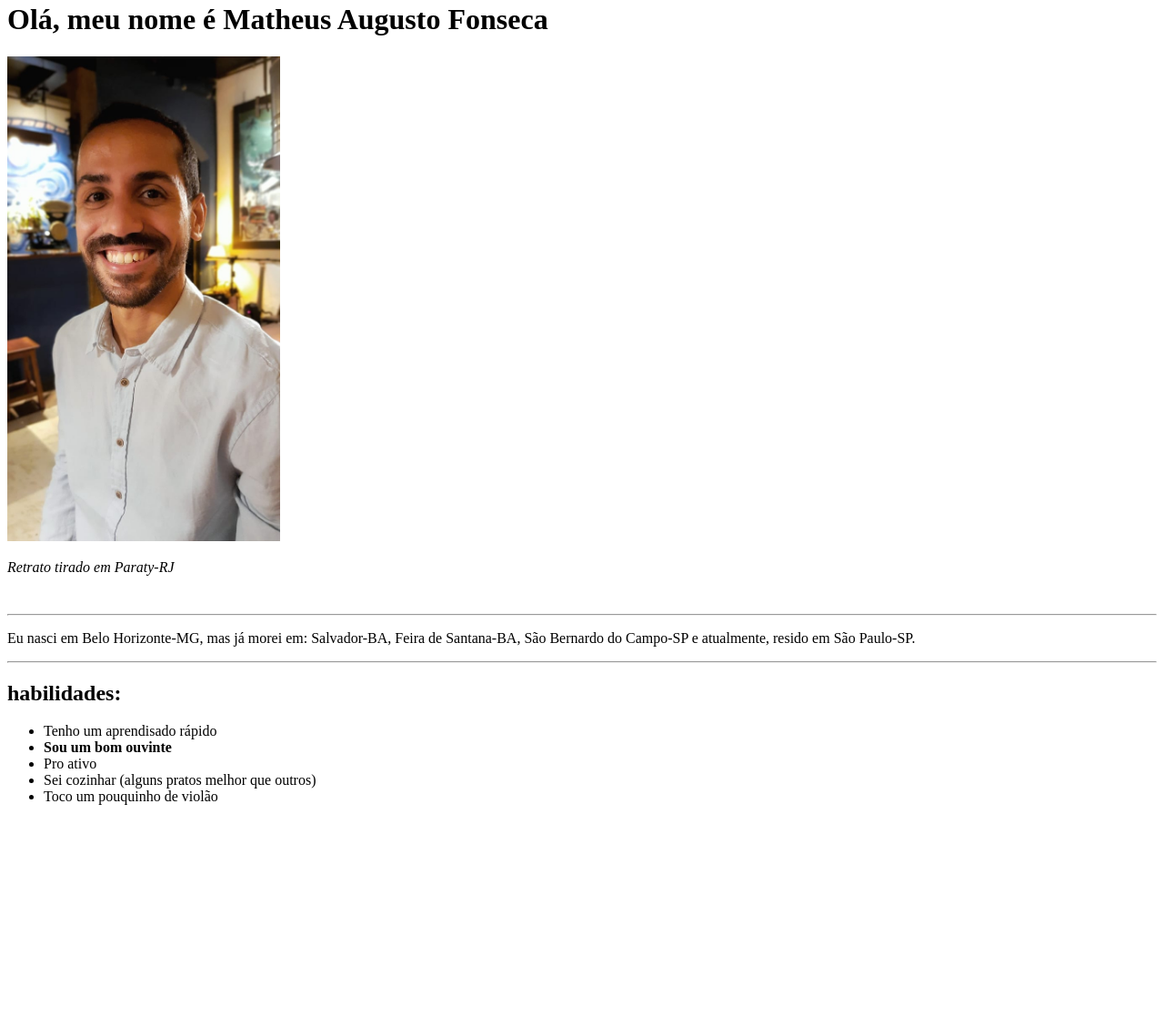
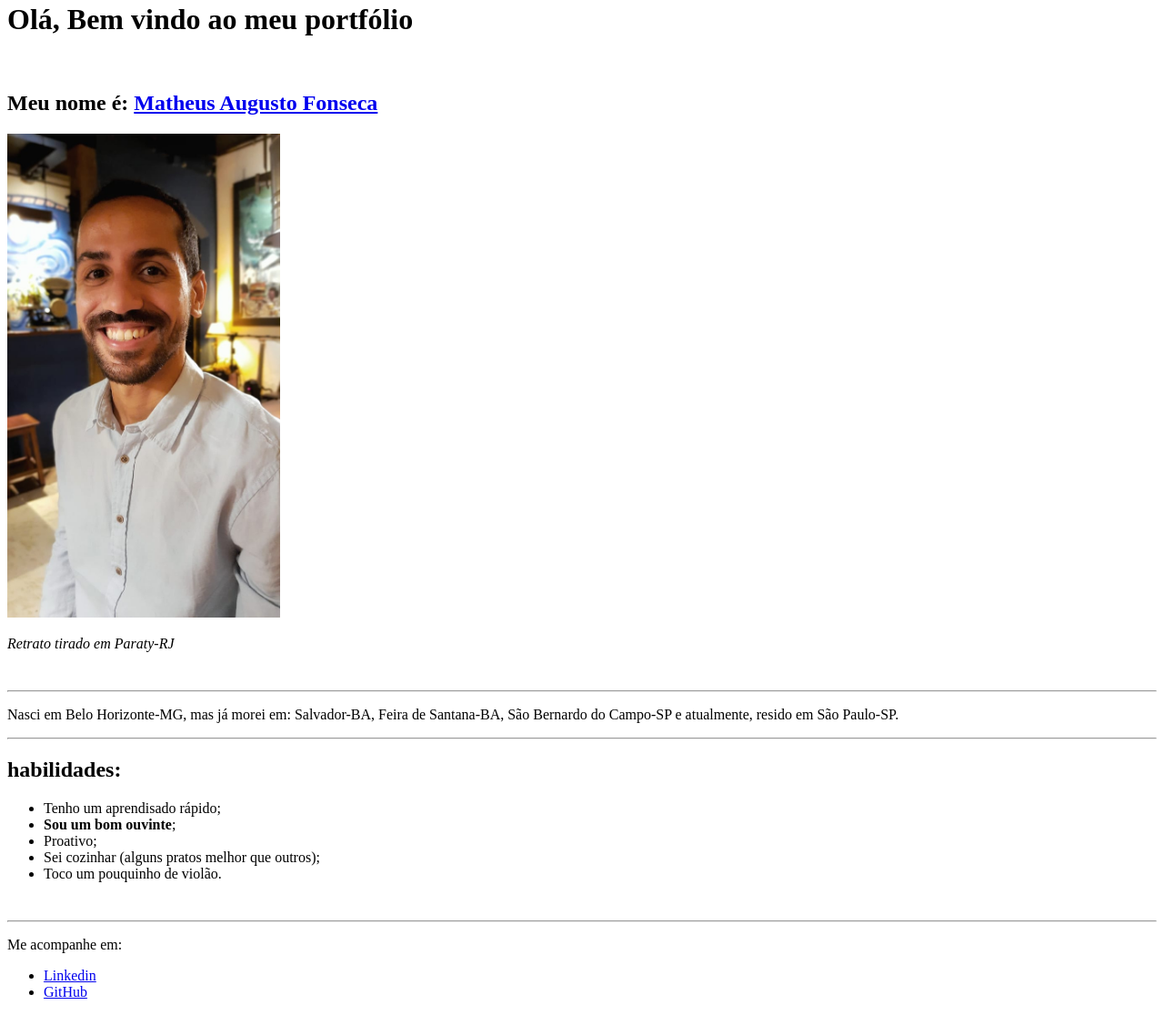
Before and after one commit to MatheusAugustoFonseca/MatheusAugustoFonseca.github.io, a plain HTML site: page index.html in a window 1280 px wide. Shown: the part 18-1134 px from the top of the page at 91% size. Before the commit the page ends 919 px from the top, so only its background shows below. Drawn offline with Linux system fonts and the light colour scheme.

Commit message:
add links

```diff
--- a/index.html
+++ b/index.html
@@ -9,26 +9,37 @@
 </head>
 
 <body>
-    <h1>Olá, meu nome é Matheus Augusto Fonseca</h1>
+    <h1>Olá, Bem vindo ao meu portfólio</h1>
+    <br>
+    <h2>Meu nome é: <a href="#foto-retrato"> Matheus Augusto Fonseca</a></h2>
 
-    <img src="./foto_pessoal.jpg" alt="Foto pessoal do autor" width="300px">
+    <img id="foto-retrato" src="./foto_pessoal.jpg" alt="Foto pessoal do autor" width="300px">
     <!-- <br> -->
     <p><em>Retrato tirado em Paraty-RJ</em></p>
     <br>
     <hr>
     <p>
-        Eu nasci em Belo Horizonte-MG, mas já morei em: Salvador-BA, Feira de Santana-BA, São Bernardo do Campo-SP e
+        Nasci em Belo Horizonte-MG, mas já morei em: Salvador-BA, Feira de Santana-BA, São Bernardo do Campo-SP e
         atualmente, resido em São Paulo-SP.
     </p>
 <hr>
 <p>
     <h2>habilidades:</h2>
     <ul>
-        <li>Tenho um aprendisado rápido</li>
-        <li><strong>Sou um bom ouvinte</strong></li>
-        <li>Pro ativo</li>
-        <li>Sei cozinhar (alguns pratos melhor que outros)</li>
-        <li>Toco um pouquinho de violão</li>
+        <li>Tenho um aprendisado rápido;</li>
+        <li><strong>Sou um bom ouvinte</strong>;</li>
+        <li>Proativo;</li>
+        <li>Sei cozinhar (alguns pratos melhor que outros);</li>
+        <li>Toco um pouquinho de violão.</li>
+    </ul>
+</p>
+<br>
+<hr>
+<p>
+    Me acompanhe em:
+    <ul>
+        <li><a href="https://www.linkedin.com/in/matheus-fonseca-4745a317a/" target="_blank">Linkedin</a></li>
+        <li><a href="https://github.com/MatheusAugustoFonseca" target="_blank">GitHub</a></li>
     </ul>
 </p>
 </body>
@@ -42,5 +53,5 @@ Uma breve descrição sobre você, destacando algumas informações como naciona
 Uma lista de habilidades que você possui, com destaque para aquela de que você mais se orgulha;ok
 Um link interno para a sua foto;
 Um link externo para algum blog de que você goste, que abra em uma nova aba;
-Partes do seu portfólio destacadas com negrito e/ou itálico;
+Partes do seu portfólio destacadas com negrito e/ou itálico;ok
 Um índice com links internos para as diferentes seções do seu portfólio. -->
```
